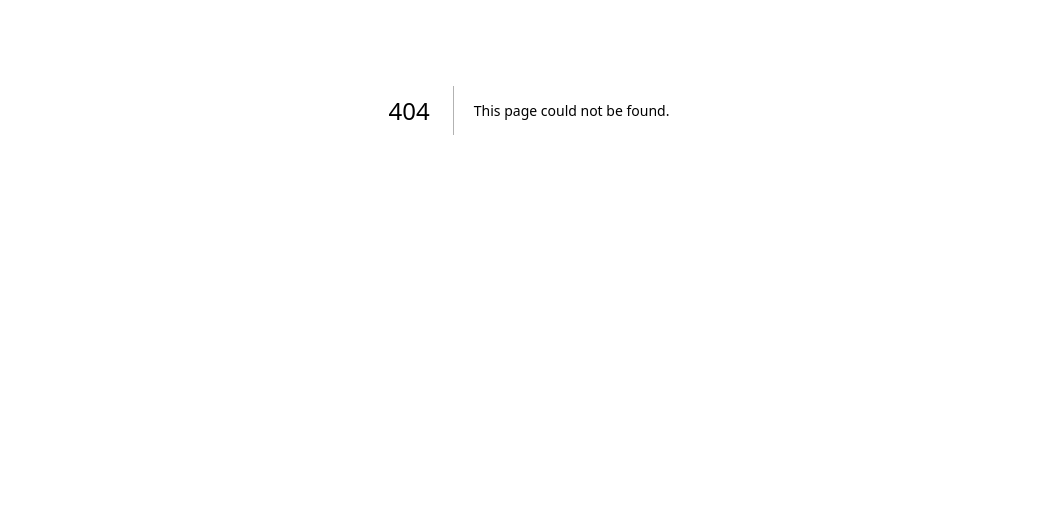
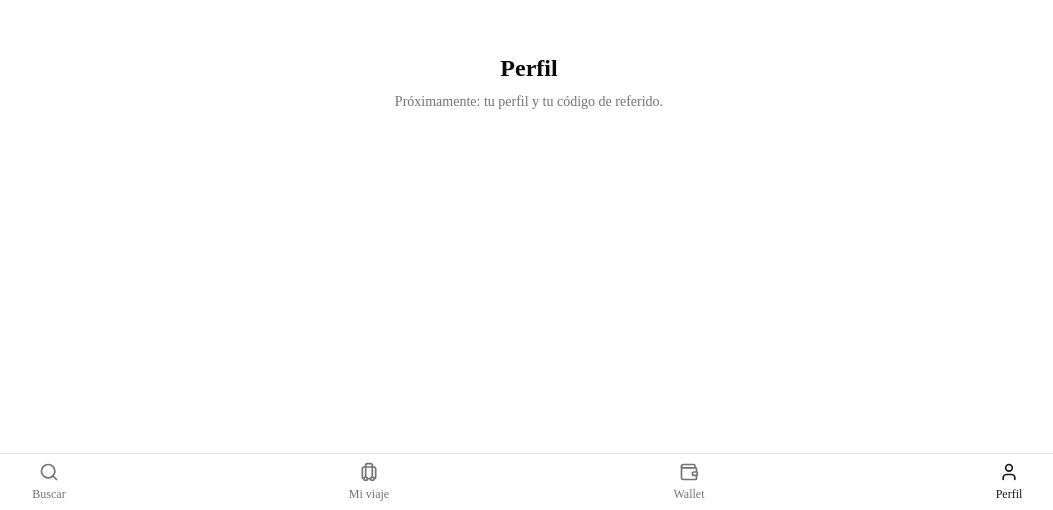
Before and after one commit to urieln8n/viao, a Next.js app: page /profile in a window 1280 px wide. Before the commit this address had no page. Shown: the part 290-800 px from the top of the page, without its empty margins (111-1164 px from the left). Built offline with nearby package versions, Linux system fonts and the light colour scheme.

Commit message:
feat: implement F2-02 main navigation

```diff
--- a/app/globals.css
+++ b/app/globals.css
@@ -26,11 +26,6 @@ body {
   box-sizing: border-box;
   padding: 0;
   margin: 0;
-}
-
-a {
-  color: inherit;
-  text-decoration: none;
 }
 
 @media (prefers-color-scheme: dark) {
@@ -161,4 +156,9 @@ a {
   html {
     @apply font-sans;
   }
+  a,
+  a:visited {
+    color: inherit;
+    text-decoration: none;
+  }
 }
--- a/app/layout.tsx
+++ b/app/layout.tsx
@@ -1,5 +1,6 @@
 import type { Metadata, Viewport } from "next";
 import { Geist, Geist_Mono } from "next/font/google";
+import { MainNav } from "@/components/nav/main-nav";
 import "./globals.css";
 
 const geistSans = Geist({
@@ -30,7 +31,10 @@ export const viewport: Viewport = {
 export default function RootLayout({ children }: LayoutProps<"/">) {
   return (
     <html lang="en" className={`${geistSans.variable} ${geistMono.variable}`}>
-      <body>{children}</body>
+      <body>
+        {children}
+        <MainNav />
+      </body>
     </html>
   );
 }
--- /dev/null
+++ b/app/profile/page.tsx
@@ -0,0 +1,10 @@
+export default function ProfilePage() {
+  return (
+    <main className="flex flex-1 flex-col items-center justify-center gap-2 p-6 text-center">
+      <h1 className="text-2xl font-semibold">Perfil</h1>
+      <p className="text-muted-foreground text-sm">
+        Próximamente: tu perfil y tu código de referido.
+      </p>
+    </main>
+  );
+}
--- /dev/null
+++ b/app/rewards/page.tsx
@@ -0,0 +1,10 @@
+export default function RewardsPage() {
+  return (
+    <main className="flex flex-1 flex-col items-center justify-center gap-2 p-6 text-center">
+      <h1 className="text-2xl font-semibold">Wallet</h1>
+      <p className="text-muted-foreground text-sm">
+        Próximamente: tu saldo e historial de VIAO Points.
+      </p>
+    </main>
+  );
+}
--- /dev/null
+++ b/app/search/page.tsx
@@ -0,0 +1,10 @@
+export default function SearchPage() {
+  return (
+    <main className="flex flex-1 flex-col items-center justify-center gap-2 p-6 text-center">
+      <h1 className="text-2xl font-semibold">Buscar</h1>
+      <p className="text-muted-foreground text-sm">
+        Próximamente: búsqueda de alojamientos.
+      </p>
+    </main>
+  );
+}
--- /dev/null
+++ b/app/trips/page.tsx
@@ -0,0 +1,10 @@
+export default function TripsPage() {
+  return (
+    <main className="flex flex-1 flex-col items-center justify-center gap-2 p-6 text-center">
+      <h1 className="text-2xl font-semibold">Mi viaje</h1>
+      <p className="text-muted-foreground text-sm">
+        Próximamente: tus viajes, reservas, fotos y escaneos.
+      </p>
+    </main>
+  );
+}
--- /dev/null
+++ b/components/nav/main-nav.tsx
@@ -0,0 +1,50 @@
+"use client";
+
+import Link from "next/link";
+import { usePathname } from "next/navigation";
+import { Search, Luggage, Wallet, User } from "lucide-react";
+
+import { cn } from "@/lib/utils";
+
+// Navegación principal (F2-02, VIAO_ROADMAP.md). Secciones y rutas exactas
+// según VIAO_ARCHITECTURE.md sección 3: search/, trips/ ("Mi viaje"),
+// rewards/ ("Wallet"), profile/ ("Perfil"). Sin lógica de negocio: solo
+// enlaces reales a las rutas placeholder correspondientes.
+const NAV_ITEMS = [
+  { href: "/search", label: "Buscar", icon: Search },
+  { href: "/trips", label: "Mi viaje", icon: Luggage },
+  { href: "/rewards", label: "Wallet", icon: Wallet },
+  { href: "/profile", label: "Perfil", icon: User },
+] as const;
+
+export function MainNav() {
+  const pathname = usePathname();
+
+  return (
+    <nav
+      aria-label="Navegación principal"
+      className="sticky bottom-0 z-50 flex w-full items-stretch border-t border-border bg-background"
+    >
+      {NAV_ITEMS.map(({ href, label, icon: Icon }) => {
+        const isActive = pathname === href || pathname.startsWith(`${href}/`);
+
+        return (
+          <Link
+            key={href}
+            href={href}
+            aria-current={isActive ? "page" : undefined}
+            className={cn(
+              "flex min-h-14 flex-1 flex-col items-center justify-center gap-1 py-2 text-xs font-medium transition-colors focus-visible:outline-none focus-visible:ring-3 focus-visible:ring-ring/50 focus-visible:-outline-offset-2",
+              isActive
+                ? "text-primary"
+                : "text-muted-foreground hover:text-foreground",
+            )}
+          >
+            <Icon className="size-5" aria-hidden="true" />
+            <span>{label}</span>
+          </Link>
+        );
+      })}
+    </nav>
+  );
+}
```
